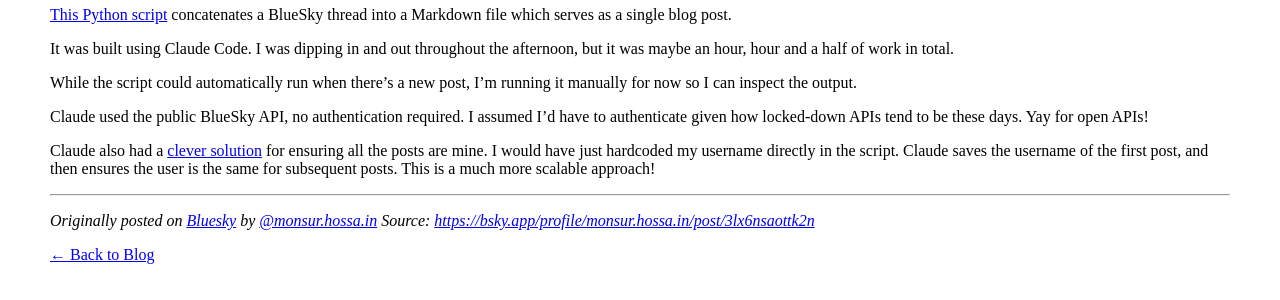
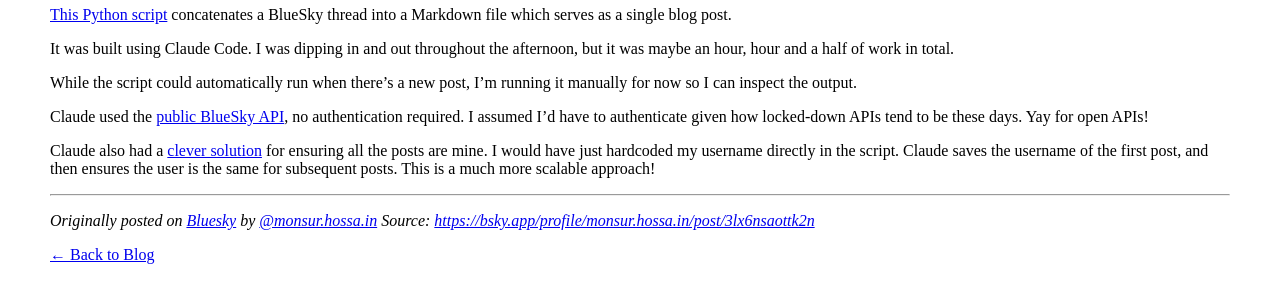
Before and after one commit to monsur/monsur.github.io, a Jekyll site: the page built from _posts/2025-08-24-another-small-vibecoding-proje.md, in a window 1280 px wide. Shown: the part 210-510 px from the top of the page. Built offline with Jekyll 4.4.1, drawn with Linux system fonts in a browser that asks for light colours; part of the change alters nothing that is shown.

```diff
--- a/_posts/2025-08-24-another-small-vibecoding-proje.md
+++ b/_posts/2025-08-24-another-small-vibecoding-proje.md
@@ -19,7 +19,7 @@ It was built using Claude Code. I was dipping in and out throughout the afternoo
 
 While the script could automatically run when there's a new post, I'm running it manually for now so I can inspect the output.
 
-Claude used the public BlueSky API, no authentication required. I assumed I'd have to authenticate given how locked-down APIs tend to be these days. Yay for open APIs!
+Claude used the [public BlueSky API](https://github.com/monsur/monsur.github.io/blob/0a9c8fa811ff9cc599a59891286c5afc206ab4e4/scripts/bsky_to_blog.py#L42), no authentication required. I assumed I'd have to authenticate given how locked-down APIs tend to be these days. Yay for open APIs!
 
 Claude also had a [clever solution](https://github.com/monsur/monsur.github.io/commit/27c4341fcf321078bea4c208b6d832d546ee1aa8) for ensuring all the posts are mine. I would have just hardcoded my username directly in the script. Claude saves the username of the first post, and then ensures the user is the same for subsequent posts. This is a much more scalable approach!
 
```
